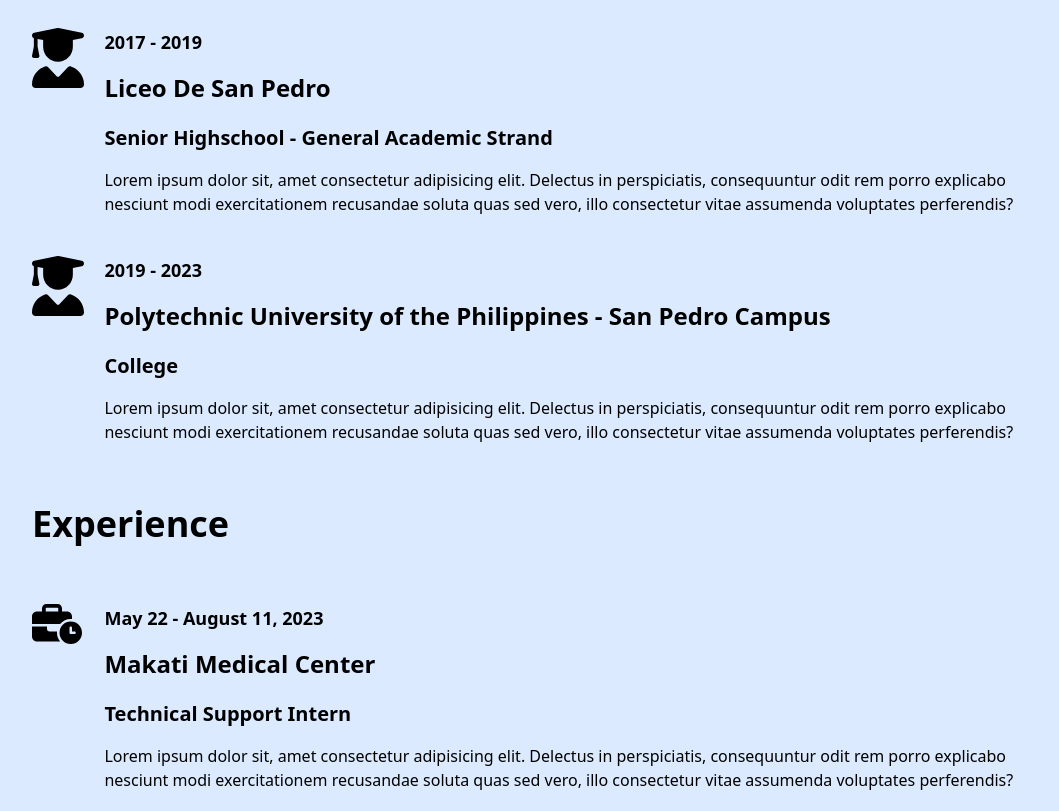
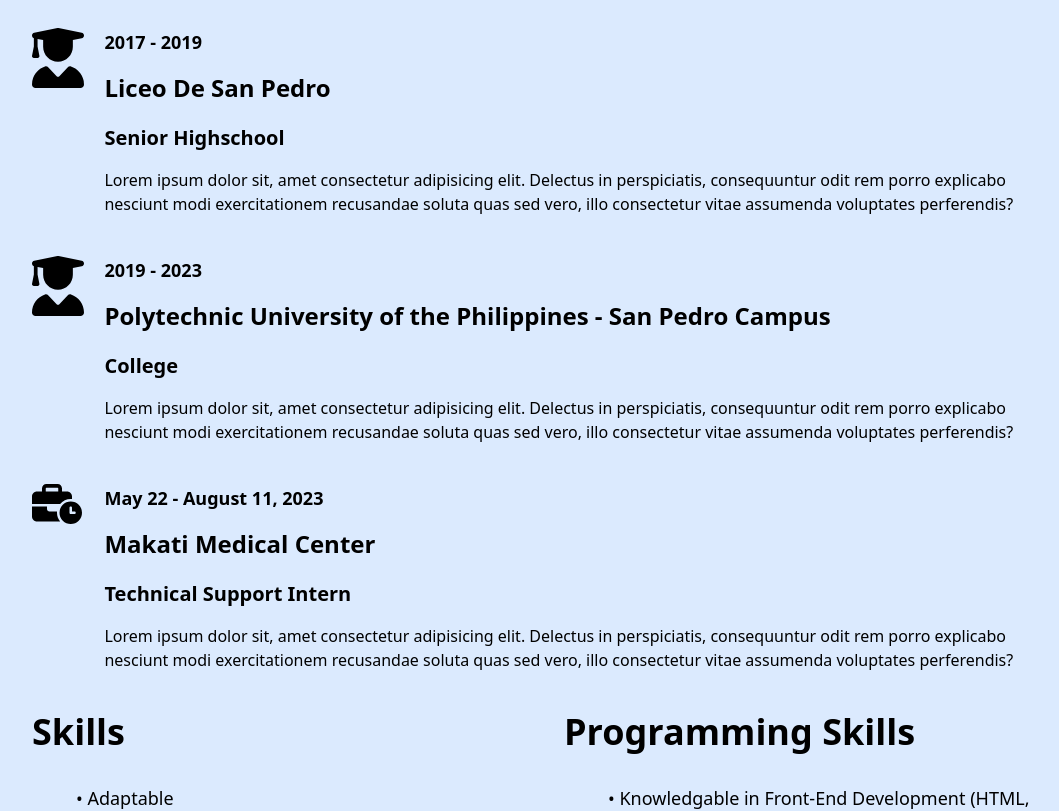
Before and after one commit to Romage25/react-portfolio, a React (Vite) app: page / in a window 1280 px wide. Shown: the part 1700-2511 px from the top of the page, without its empty margins (96-1155 px from the left). Built offline with nearby package versions, Linux system fonts and the light colour scheme.

Commit message:
refactor code

```diff
--- a/src/components/About.jsx
+++ b/src/components/About.jsx
@@ -1,23 +1,6 @@
+import { InfoElements } from "./Elements/InfoElements";
+
 export default function About() {
-  const myInfo = [
-    ["Name: ", "Rodel M. Gerodias"],
-    ["Date of Birth: ", "September 2, 2001"],
-    ["Address: ", "#738 Brgy. San Roque, San Pedro, Laguna"],
-    ["Zip code: ", "4023"],
-    ["Email: ", "rodelgerodias25@gmail.com"],
-    ["Contact Number: ", "0960-515-4707"],
-  ];
-
-  const InfoElements = () => {
-    return myInfo.map((info, i) => (
-      <h6 key={i}>
-        <span className="text-lg font-bold w-40 block md:inline-block">
-          {info[0]}
-        </span>
-        {info[1]}
-      </h6>
-    ));
-  };
   return (
     <section>
       <div className="py-14 bg-blue-300">
--- /dev/null
+++ b/src/components/Elements/DropdownMenuLink.jsx
@@ -0,0 +1,11 @@
+import { NavItem } from "./NavItemElements";
+
+export const DropdownMenuLink = () => (
+  <ul className="mt-3 p-2 shadow w-20 text-right bg-white rounded-md absolute right-0">
+    <NavItem link="#" text="Home" />
+    <NavItem link="#" text="About" />
+    <NavItem link="#" text="Resume" />
+    <NavItem link="#" text="Hobbies" />
+    <NavItem link="#" text="Contact" />
+  </ul>
+);
--- /dev/null
+++ b/src/components/Elements/InfoElements.jsx
@@ -0,0 +1,19 @@
+export const InfoElements = () => {
+  const myInfo = [
+    ["Name: ", "Rodel M. Gerodias"],
+    ["Date of Birth: ", "September 2, 2001"],
+    ["Address: ", "#738 Brgy. San Roque, San Pedro, Laguna"],
+    ["Zip code: ", "4023"],
+    ["Email: ", "rodelgerodias25@gmail.com"],
+    ["Contact Number: ", "0960-515-4707"],
+  ];
+
+  return myInfo.map((info, i) => (
+    <h6 key={i}>
+      <span className="text-lg font-bold w-40 block md:inline-block">
+        {info[0]}
+      </span>
+      {info[1]}
+    </h6>
+  ));
+};
--- /dev/null
+++ b/src/components/Elements/NavItemElements.jsx
@@ -0,0 +1,8 @@
+/* eslint-disable react/prop-types */
+export const NavItem = ({ link, text }) => (
+  <li>
+    <a href={link} className="hover:text-blue-500 hover:underline">
+      {text}
+    </a>
+  </li>
+);
--- /dev/null
+++ b/src/components/Elements/ResumeElements.jsx
@@ -0,0 +1,17 @@
+/* eslint-disable react/prop-types */
+export const ResumeElements = ({ year, school, level, paragraph, isOJT }) => (
+  <div className="flex flex-row justify-between gap-5 my-10">
+    <div className="w-[300px] md:w-[100px]">
+      {!isOJT && (
+        <img src={"education.svg"} alt="education logo" width={'100%'}/>
+      )}
+      {isOJT && <img src={"working.svg"} alt="education logo" width={"50px"} />}
+    </div>
+    <div>
+      <span className="block text-lg font-bold mb-4">{year}</span>
+      <h4 className="text-2xl font-bold mb-5 ">{school}</h4>
+      <h5 className="text-xl font-bold mb-4">{level}</h5>
+      <p>{paragraph}</p>
+    </div>
+  </div>
+);
--- /dev/null
+++ b/src/components/Elements/SkillsElements.jsx
@@ -0,0 +1,41 @@
+export const Skills = () => {
+  const skills = [
+    "Adaptable",
+    "Collaborative team player, able to work effective with others (developers, project managers, and quality assurance teams)",
+    "Continous and eagerness to learn",
+    "Keep attention to details",
+  ];
+
+  const programmingSkills = [
+    "Knowledgable in Front-End Development (HTML, CSS, JavaScript)",
+    "Knowledgable in SQL and NoSQL databases (MySQL and Firestore Database)",
+    "Experience with collaborative tools (Microsoft Office and Github)",
+  ];
+
+  const skillsListElements = skills.map((skill, i) => (
+    <li key={i} className="text-lg ml-11">
+      &bull; {skill}
+    </li>
+  ));
+  const programmingSkillsListElements = programmingSkills.map(
+    (progSkill, i) => (
+      <li key={i} className="text-lg ml-11">
+        &bull; {progSkill}
+      </li>
+    )
+  );
+  return (
+    <>
+      <div className="grid gap-10 md:grid-cols-2">
+        <div className="flex flex-col gap-8">
+          <h3 className="text-4xl font-bold">Skills</h3>
+          <ul>{skillsListElements}</ul>
+        </div>
+        <div className="flex flex-col gap-8">
+          <h3 className="text-4xl font-bold">Programming Skills</h3>
+          <ul>{programmingSkillsListElements}</ul>
+        </div>
+      </div>
+    </>
+  );
+};
--- a/src/components/Navbar.jsx
+++ b/src/components/Navbar.jsx
@@ -1,23 +1,6 @@
 import { useState } from "react";
-
-// eslint-disable-next-line react/prop-types
-const NavItem = ({ link, text }) => (
-  <li>
-    <a href={link} className="hover:text-blue-500 hover:underline">
-      {text}
-    </a>
-  </li>
-);
-
-const DropdownMenu = () => (
-  <ul className="mt-3 p-2 shadow w-20 text-right bg-white rounded-md absolute right-0">
-    <NavItem link="#" text="Home" />
-    <NavItem link="#" text="About" />
-    <NavItem link="#" text="Resume" />
-    <NavItem link="#" text="Hobbies" />
-    <NavItem link="#" text="Contact" />
-  </ul>
-);
+import { NavItem } from "./Elements/NavItemElements";
+import { DropdownMenuLink } from "./Elements/DropdownMenuLink";
 
 export default function Navbar() {
   const [isOpen, setIsOpen] = useState(false);
@@ -48,7 +31,7 @@
               />
             </svg>
           </label>
-          {isOpen && <DropdownMenu />}
+          {isOpen && <DropdownMenuLink />}
         </div>
       </nav>
 
--- a/src/components/Resume.jsx
+++ b/src/components/Resume.jsx
@@ -1,64 +1,54 @@
 /* eslint-disable react/prop-types */
+import { ResumeElements } from "./Elements/ResumeElements";
+import { Skills } from "./Elements/SkillsElements";
 const lorem =
   "Lorem ipsum dolor sit, amet consectetur adipisicing elit. Delectus in perspiciatis, consequuntur odit rem porro explicabo nesciunt modi exercitationem recusandae soluta quas sed vero, illo consectetur vitae assumenda voluptates perferendis?";
 
-const ResumeElements = ({ year, school, level, paragraph, isOJT }) => (
-  <div className="flex flex-row justify-between gap-5 my-10">
-    <div className="w-[300px] md:w-[100px]">
-      {!isOJT && (
-        <img src={"education.svg"} alt="education logo" width={'100%'}/>
-      )}
-      {isOJT && <img src={"working.svg"} alt="education logo" width={"50px"} />}
-    </div>
-    <div>
-      <span className="block text-lg font-bold mb-4">{year}</span>
-      <h4 className="text-2xl font-bold mb-5 ">{school}</h4>
-      <h5 className="text-xl font-bold mb-4">{level}</h5>
-      <p>{paragraph}</p>
-    </div>
-  </div>
-);
-
-const Skills = () => {
-  const skills = [
-    "Adaptable",
-    "Collaborative team player, able to work effective with others (developers, project managers, and quality assurance teams)",
-    "Continous and eagerness to learn",
-    "Keep attention to details",
+const resumeMap = () => {
+  const resumeData = [
+    {
+      year: "2013 - 2017",
+      school: "Liceo De San Pedro",
+      level: "Junior Highschool",
+      paragraph: lorem,
+      isOJT: false,
+    },
+    {
+      year: "2017 - 2019",
+      school: "Liceo De San Pedro",
+      level: "Senior Highschool",
+      paragraph: lorem,
+      isOJT: false,
+    },
+    {
+      year: "2019 - 2023",
+      school: "Polytechnic University of the Philippines - San Pedro Campus",
+      level: "College",
+      paragraph: lorem,
+      isOJT: false,
+    },
+    {
+      year: "May 22 - August 11, 2023",
+      school: "Makati Medical Center",
+      level: "Technical Support Intern",
+      paragraph: lorem,
+      isOJT: true,
+    },
   ];
-
-  const programmingSkills = [
-    "Knowledgable in Front-End Development (HTML, CSS, JavaScript)",
-    "Knowledgable in SQL and NoSQL databases (MySQL and Firestore Database)",
-    "Experience with collaborative tools (Microsoft Office and Github)",
-  ];
-
-  const skillsListElements = skills.map((skill, i) => (
-    <li key={i} className="text-lg ml-11">
-      &bull; {skill}
-    </li>
-  ));
-  const programmingSkillsListElements = programmingSkills.map(
-    (progSkill, i) => (
-      <li key={i} className="text-lg ml-11">
-        &bull; {progSkill}
-      </li>
-    )
-  );
-  return (
-    <>
-      <div className="grid gap-10 md:grid-cols-2">
-        <div className="flex flex-col gap-8">
-          <h3 className="text-4xl font-bold">Skills</h3>
-          <ul>{skillsListElements}</ul>
-        </div>
-        <div className="flex flex-col gap-8">
-          <h3 className="text-4xl font-bold">Programming Skills</h3>
-          <ul>{programmingSkillsListElements}</ul>
-        </div>
-      </div>
-    </>
-  );
+  return resumeData.map((resume, i) => {
+    return (
+      <>
+        <ResumeElements
+          key={i}
+          year={resume.year}
+          school={resume.school}
+          level={resume.level}
+          paragraph={resume.paragraph}
+          isOJT={resume.isOJT}
+        />
+      </>
+    );
+  });
 };
 
 export default function Resume() {
@@ -68,37 +58,7 @@
         <div className="bg-blue-100 py-14">
           <div className="w-[80%] mx-auto">
             <h3 className="text-4xl font-bold">Education</h3>
-            <ResumeElements
-              year={"2013 - 2017"}
-              school={"Liceo De San Pedro"}
-              level={"Junior Highschool"}
-              paragraph={lorem}
-              isOJT={false}
-            />
-            <ResumeElements
-              year={"2017 - 2019"}
-              school={"Liceo De San Pedro"}
-              level={"Senior Highschool - General Academic Strand"}
-              paragraph={lorem}
-              isOJT={false}
-            />
-            <ResumeElements
-              year={"2019 - 2023"}
-              school={
-                "Polytechnic University of the Philippines - San Pedro Campus"
-              }
-              level={"College"}
-              paragraph={lorem}
-              isOJT={false}
-            />
-            <h3 className="text-4xl font-bold py-5">Experience</h3>
-            <ResumeElements
-              year={"May 22 - August 11, 2023"}
-              school={"Makati Medical Center"}
-              level={"Technical Support Intern"}
-              paragraph={lorem}
-              isOJT={true}
-            />
+            {resumeMap()}
             <div>
               <Skills />
             </div>
```
Also changed, not shown: src/components/Contact.jsx (+30 -21 lines).
